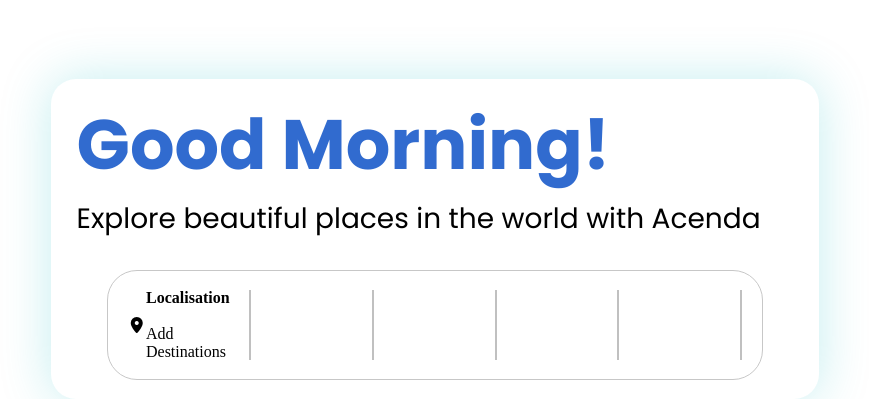
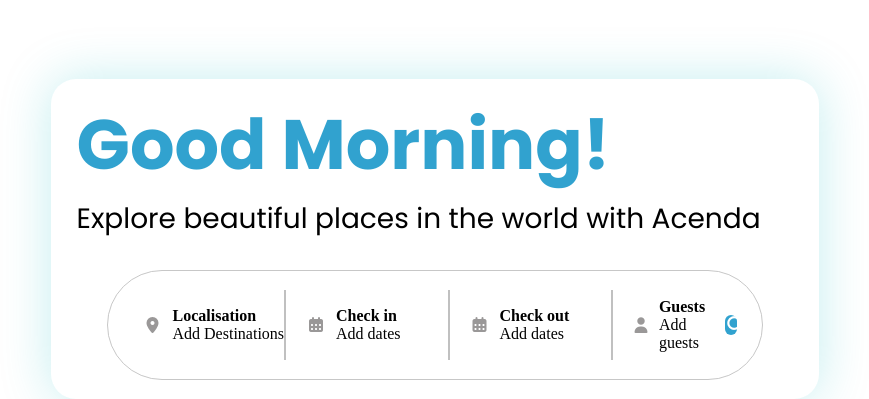
Before and after one commit to azizprince027-sudo/ACEDA, a plain HTML site: page ACENDA.html in a window 1280 px wide. Shown: the part 561-960 px from the top of the page, without its empty margins (205-1074 px from the left). Drawn offline with Linux system fonts and the light colour scheme; a web font is replaced by a local one.

Commit message:
finalisation de la bar a icone

```diff
--- a/ACENDA.css
+++ b/ACENDA.css
@@ -85,7 +85,7 @@
 
  h1 {
 
-   color:#044ac4d1;
+   color:#048ec4d1;
    font-family:Poppins, googleapis;
    font-size: 70px;
 
@@ -103,16 +103,17 @@
 
 border:1px solid rgba(192, 192, 192, 0.877) ;
 padding: 3%;
-border-radius: 30px;
+border-radius: 60px;
 margin: 4%;
 height: 110px;
 display: flex;
 align-items: center;
 padding: 20px;
 margin: 30px;
+justify-content: space-around;
 }
 
-.icone {
+.icone1 {
 
 height: 70px;
 width: 25%;
@@ -123,3 +124,77 @@
 
 
 }
+
+.icone2 {
+
+height: 70px;
+width: 25%;
+border-right:2px solid silver;
+margin: 0px;
+display: flex;
+align-items: center;
+
+
+}
+
+.icone3 {
+
+height: 70px;
+width: 25%;
+border-right:2px solid silver;
+margin: 0px;
+display: flex;
+align-items: center;
+
+
+}
+
+.icone4 {
+
+height: 70px;
+width: 15%;
+border-right:2px solid silver;
+margin: 0px;
+display: flex;
+align-items: center;
+border-right: none;
+
+}
+
+.icone5 {
+
+background-color: #048ec4d1;
+height: 20px;
+width: 2%;
+border-radius: 80px;
+
+}
+
+/* id des icones du dernier vers le premier */
+#recherche {
+font-size: 17px;
+}
+
+#Contact {
+margin: 10px;
+color:  rgb(154, 152, 152);;
+
+}
+
+#dateout {
+margin: 10px;
+color:  rgb(154, 152, 152);;
+}
+
+#datein {
+margin: 10px;
+color: rgb(154, 152, 152);
+
+}
+
+#localisation {
+margin: 10px;
+color: rgb(154, 152, 152);
+}
+
+/* le main  et la premier section */
--- a/ACENDA.html
+++ b/ACENDA.html
@@ -33,21 +33,34 @@
         <div id="good">
             <h1>Good Morning!</h1>
             <h2>Explore beautiful places in the world with Acenda</h2>
-            <!-- <h1>partie de la bar de nav du bas </h1> -->
+            <!-- <h1>partie de la bar de nav du bas avec les icones </h1> -->
             <div class="navigation">
-                <div class="icone">
-                    <i class="fa-solid fa-location-dot"></i>
-                    <div><b>Localisation</b></P><br>
+                <div class="icone1">
+                    <i id="localisation" class="fa-solid fa-location-dot"></i>
+                    <div><b>Localisation</b><br>
                     <p>Add Destinations</p></div>
                 </div>
-                <div class="icone"></div>
-                <div class="icone"></div>
-                <div class="icone"></div>
-                <div class="icone"></div>
+                <div class="icone2"><i id="datein" class="fa-solid fa-calendar-days"></i>
+                <div><b>Check in</b><br>
+                <p> Add dates</p></div>
+                </div>
+                <div class="icone3"><i id="dateout" class="fa-solid fa-calendar-days"></i>
+                <div><b>Check out</b>
+                <p>Add dates</p>
+                </div>
+                </div>
+                <div class="icone4"><i id="Contact" class="fa-solid fa-user"></i>
+                <div><b>Guests</b>
+                <p>Add guests</p>
+                </div>
+                </div>
+                <div class="icone5"><a href=""><i id="recherche" class="fa-solid fa-magnifying-glass"></i></a>
+                </div>
             </div>
         </div>
+    </header>
+    <!-- <h1>partie du main </h1> -->
 
-    </header>
 
 
 
```
